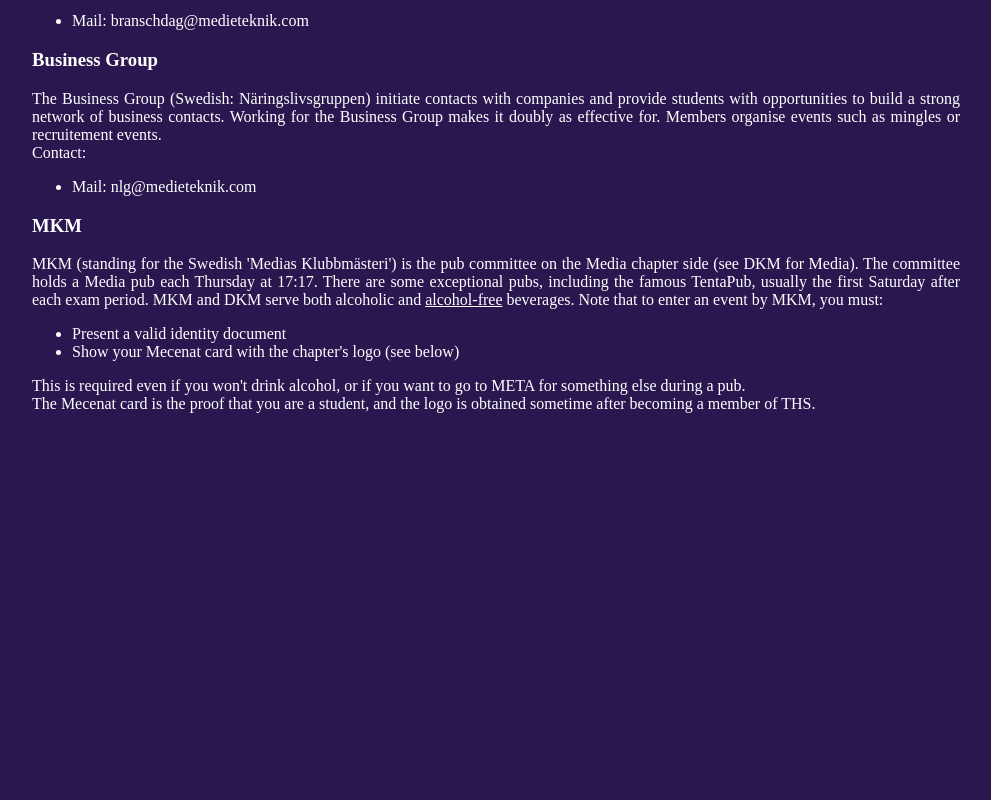
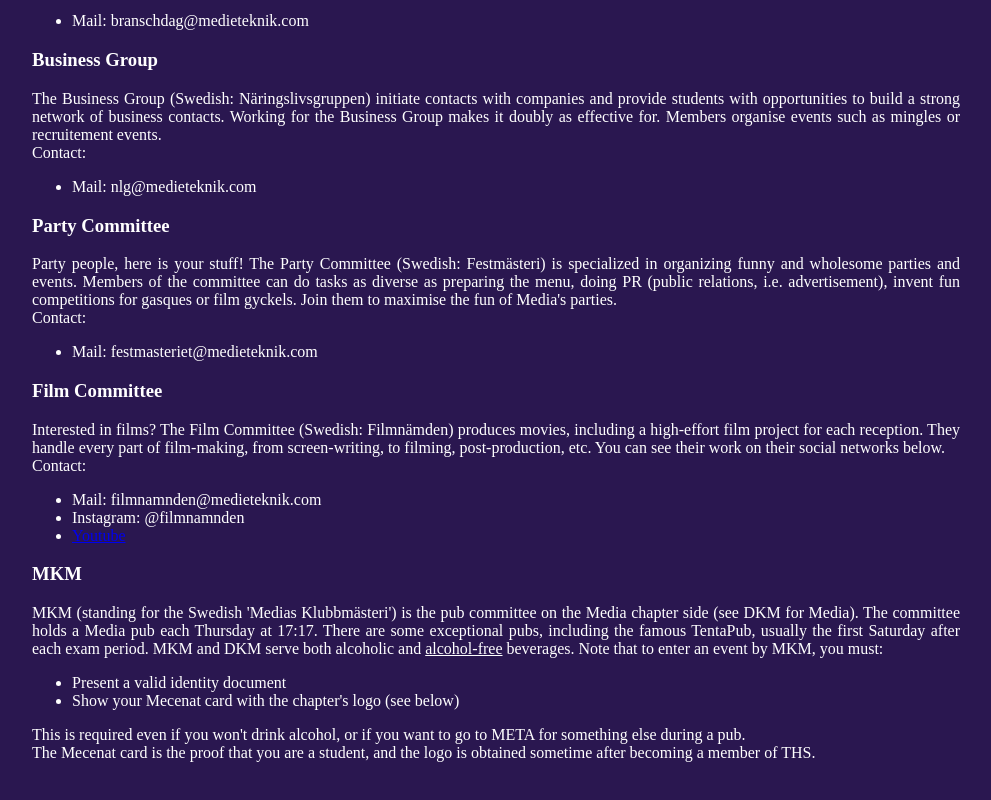
Before and after one commit to datasektionen/metastudent, a React (Create React App) app: page /student-life in a window 1280 px wide. Shown: the part 6073-6873 px from the top of the page, without its empty margins (144-1135 px from the left). Before the commit the page ends 6538 px from the top, so only its background shows below. Built offline with nearby package versions, Linux system fonts and the light colour scheme.

Commit message:
feat: add Media's Party Committee (Festmästeri) and Film Committee descriptions

```diff
--- a/src/pages/Committees.js
+++ b/src/pages/Committees.js
@@ -103,6 +103,12 @@
 
                 <CommitteeName name={"Business Group"}/>
                 <BusinessGroup/>
+
+                <CommitteeName name={"Party Committee"}/>
+                <Festmästeriet/>
+
+                <CommitteeName name={"Film Committee"}/>
+                <FilmCommittee/>
 
                 <CommitteeName name={"MKM"}/>
                 <MKM/>
@@ -698,4 +704,36 @@
     )
 }
 
+function Festmästeriet () {
+    return (
+        <p>
+            Party people, here is your stuff! The Party Committee (Swedish: Festmästeri) is specialized in organizing funny and wholesome
+            parties and events. Members of the committee can do tasks as diverse as preparing the menu, doing PR (public relations, i.e.
+            advertisement), invent fun competitions for gasques or film gyckels. Join them to maximise the fun of Media's parties.
+            <br/>
+            Contact:
+            <ul>
+                <li>Mail: festmasteriet@medieteknik.com</li>
+            </ul>
+        </p>
+    )
+}
+
+function FilmCommittee () {
+    return (
+        <p>
+            Interested in films? The Film Committee (Swedish: Filmnämden) produces movies, including a high-effort film project for
+            each reception. They handle every part of film-making, from screen-writing, to filming, post-production, etc. You can see
+            their work on their social networks below.
+            <br/>
+            Contact:
+            <ul>
+                <li>Mail: filmnamnden@medieteknik.com</li>
+                <li>Instagram: @filmnamnden</li>
+                <li><a href="https://youtube.com/@filmnamndenmedieteknik?si=MhexLexOo8W1N8eO">Youtube</a></li>
+            </ul>
+        </p>
+    )
+}
+
 export default Committees;
```
